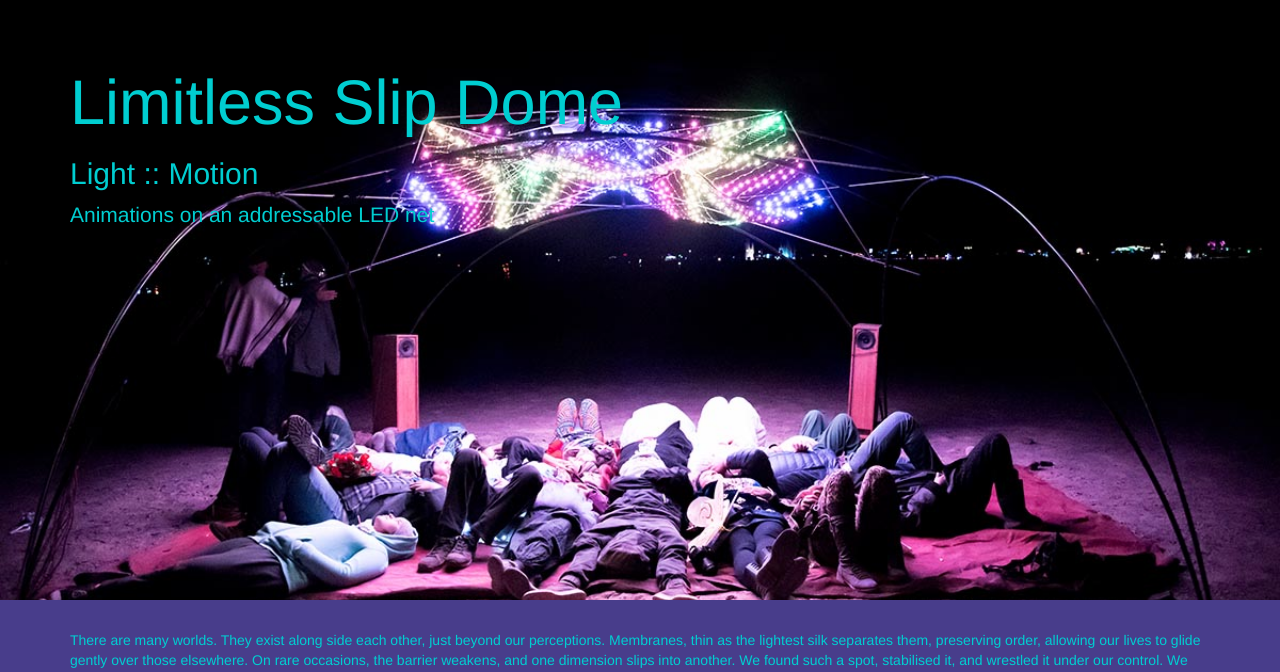
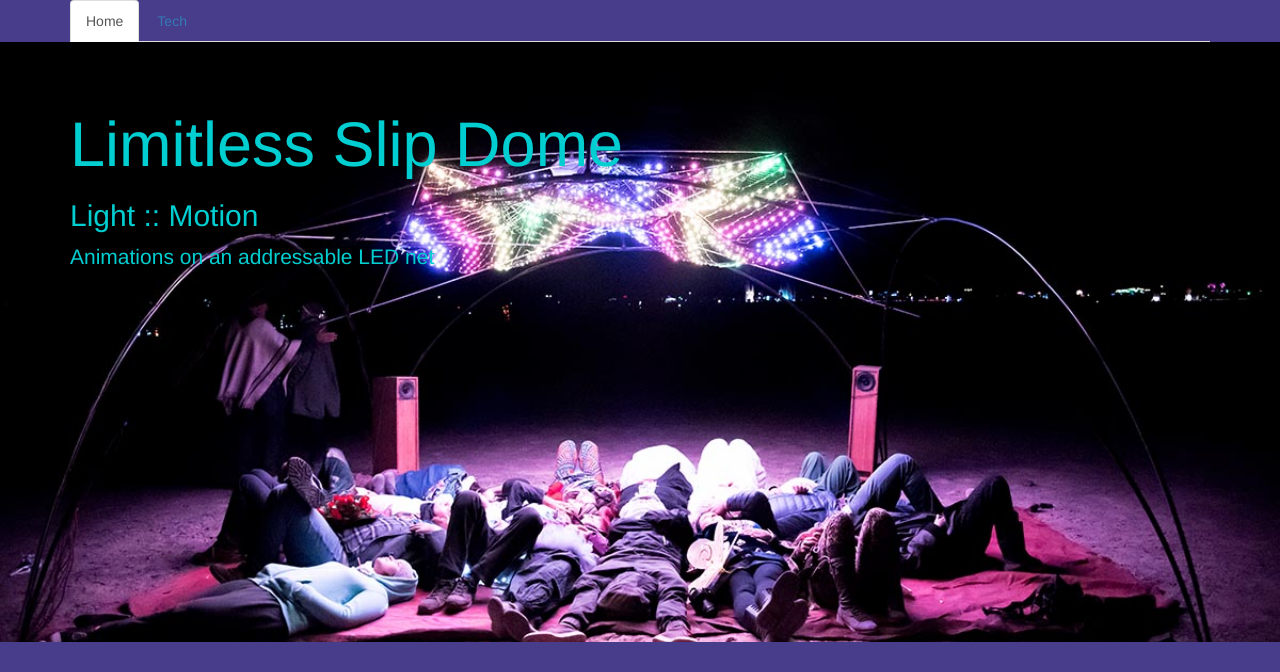
Before and after one commit to shen-tian/lsdo.me, a Jekyll site: the page built from index.html, in a window 1280 px wide. Shown: the top 672 px of the page. Built offline with Jekyll 4.4.1, drawn with Linux system fonts in a browser that asks for light colours; nearby versions of some CDN libraries.

Commit message:
Hooked up form. Adding more pages.

```diff
--- a/index.html
+++ b/index.html
@@ -1,6 +1,14 @@
 ---
 layout: default
 ---
+
+<div class="container">
+  <ul class="nav nav-tabs">
+    <li role="presentation" class="active"><a href="#">Home</a></li>
+    <li role="presentation"><a href="tech.html">Tech</a></li>
+  </ul>
+</div>
+
 
 <div class="jumbotron">
   <div class="container">
@@ -41,20 +49,21 @@
 
   <div class="row">
     <div class="col-sm-6">
-      <form>
+      <form action="https://formspree.io/biozinc@gmail.com"
+            method="POST">
         <div class="form-group">
           <label for="nameInput">Name</label>
-          <input type="text" class="form-control" id="nameInput" placeholder="Name">
+          <input type="text" class="form-control" id="nameInput" name="name" placeholder="Name">
         </div>
         <div class="form-group">
           <label for="emailInput">Email address</label>
-          <input type="email" class="form-control" id="emailInput" placeholder="Email">
+          <input type="email" class="form-control" id="emailInput" name="email" placeholder="Email">
         </div>
         <div class="form-group">
           <label for="messageInput">Message</label>
-          <textarea type="password" rows="3" class="form-control" id="messageInput" placeholder="Message"></textarea>
+          <textarea type="password" rows="4" class="form-control" id="messageInput" name="message" placeholder="Message"></textarea>
         </div>
-        <button type="submit" class="btn btn-default">Submit</button>
+        <button type="submit" class="btn btn-default" value="send">Submit</button>
       </form>
     </div>
   </div>
```
Also changed, not shown: tech.md (added, +11 -0 lines).
